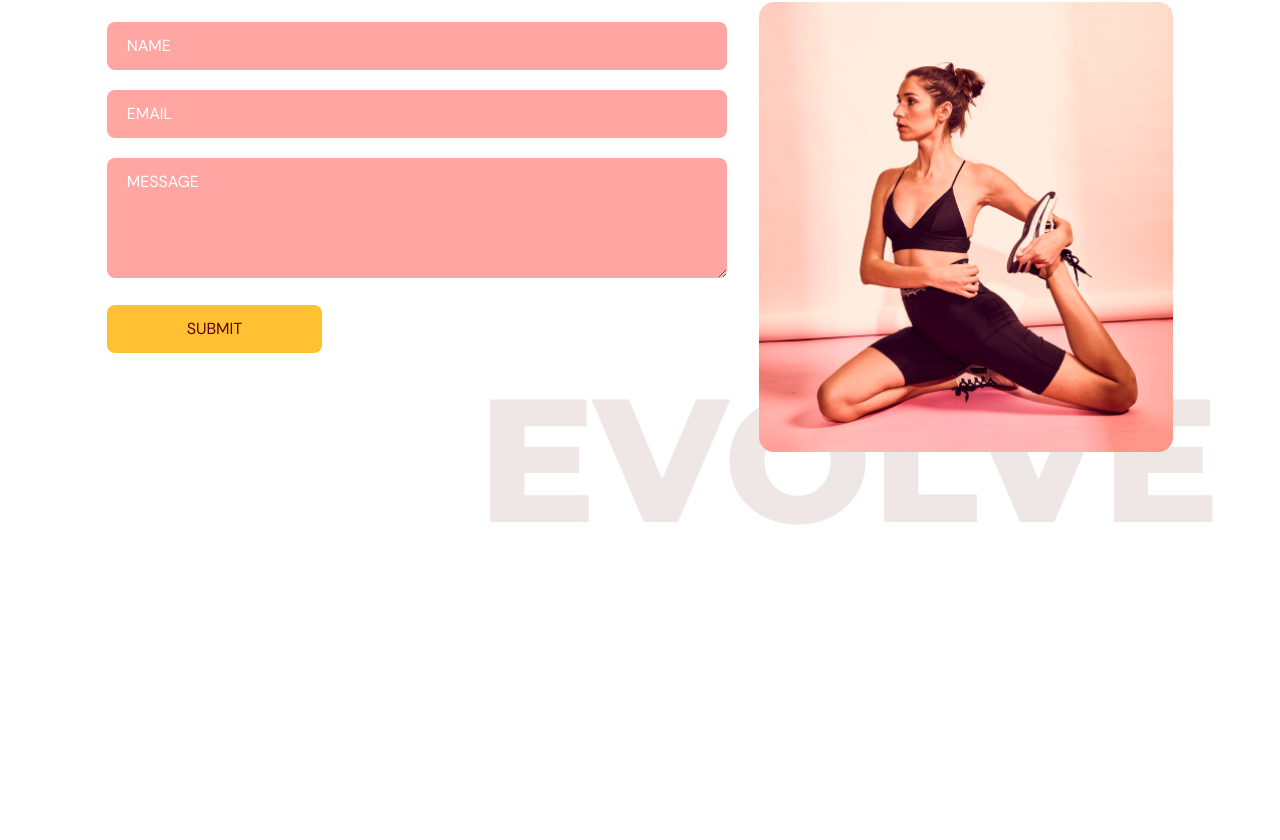
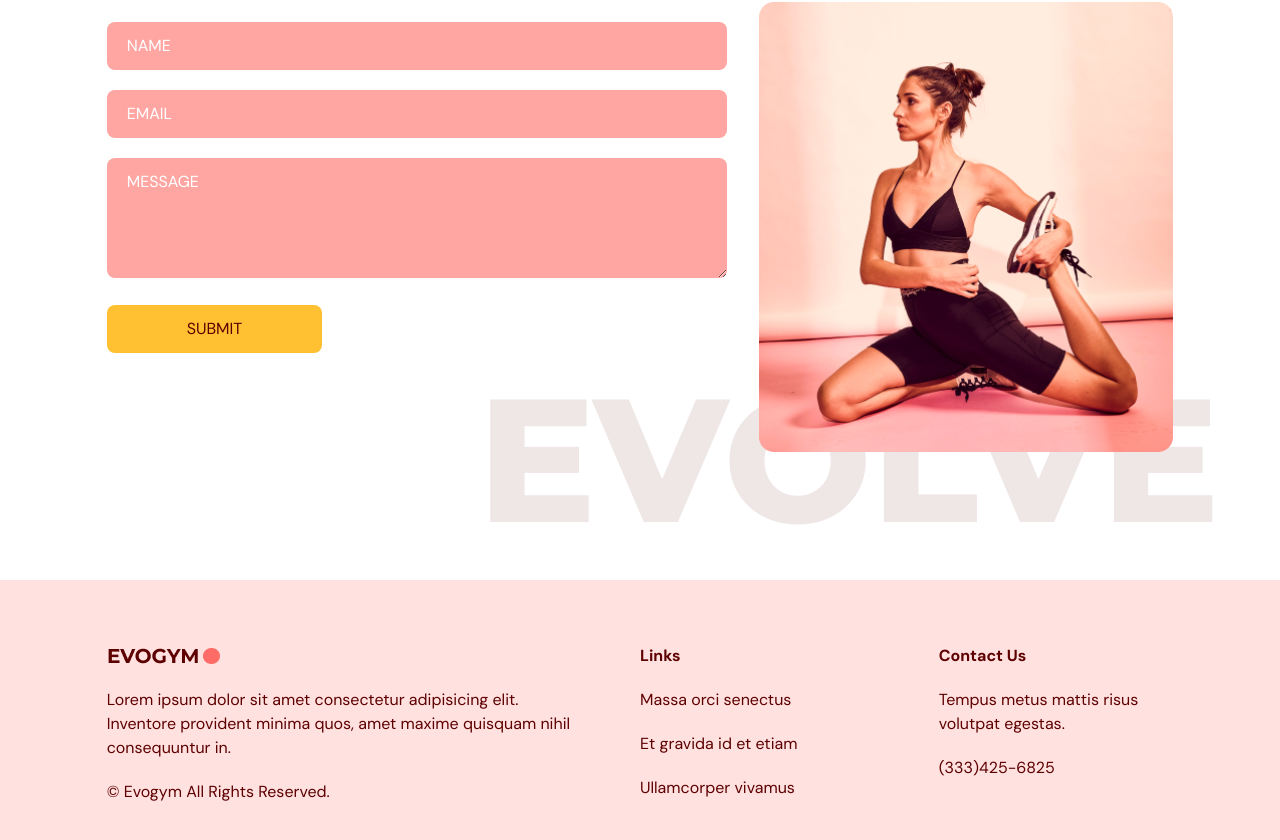
Before and after one commit to AlejandroM12/gym-ts, a React (Vite) app: page / in a window 1280 px wide. Shown: the part 3252-4092 px from the top of the page. Before the commit the page ends 3832 px from the top, so only its background shows below. Built offline with nearby package versions, Linux system fonts and the light colour scheme.

Commit message:
feat: add footer

```diff
--- a/src/App.tsx
+++ b/src/App.tsx
@@ -1,10 +1,11 @@
 import { useEffect, useState } from "react";
-import Navbar from "./scenes/navbar";
+import Navbar from "@/scenes/navbar";
 import Home from "@/scenes/home";
 import Benefits from "@/scenes/benefits";
 import OurClasses from "@/scenes/ourClasses";
 import { SelectedPage } from "@/shared/types";
-import ContactUs from "./scenes/contactUs";
+import ContactUs from "@/scenes/contactUs";
+import Footer from "@/scenes/footer";
 
 function App() {
   const [selectedPage, setSelectedPage] = useState<SelectedPage>(
@@ -35,6 +36,7 @@
       <Benefits setSelectedPage={setSelectedPage} />
       <OurClasses setSelectedPage={setSelectedPage} />
       <ContactUs setSelectedPage={setSelectedPage} />
+      <Footer />
     </div>
   );
 }
--- /dev/null
+++ b/src/scenes/footer/index.tsx
@@ -0,0 +1,32 @@
+import { SelectedPage } from "@/shared/types";
+import Logo from "@/assets/Logo.png";
+
+const Footer = () => {
+  return (
+    <footer className="bg-primary-100 py-16">
+      <div className="justify-content mx-auto w-5/6 gap-16 md:flex">
+        <div className="mt-16 basis-1/2 md:mt-0">
+          <img src={Logo} alt="logo" />
+          <p className="my-5">
+            Lorem ipsum dolor sit amet consectetur adipisicing elit. Inventore
+            provident minima quos, amet maxime quisquam nihil consequuntur in.
+          </p>
+          <p>© Evogym All Rights Reserved.</p>
+        </div>
+        <div className="mt-16 basis-1/4 md:mt-0">
+          <h4 className="font-bold">Links</h4>
+          <p className="my-5">Massa orci senectus</p>
+          <p className="my-5">Et gravida id et etiam</p>
+          <p>Ullamcorper vivamus</p>
+        </div>
+        <div className="mt-16 basis-1/4 md:mt-0">
+          <h4 className="font-bold">Contact Us</h4>
+          <p className="my-5">Tempus metus mattis risus volutpat egestas.</p>
+          <p>(333)425-6825</p>
+        </div>
+      </div>
+    </footer>
+  );
+};
+
+export default Footer;
```
